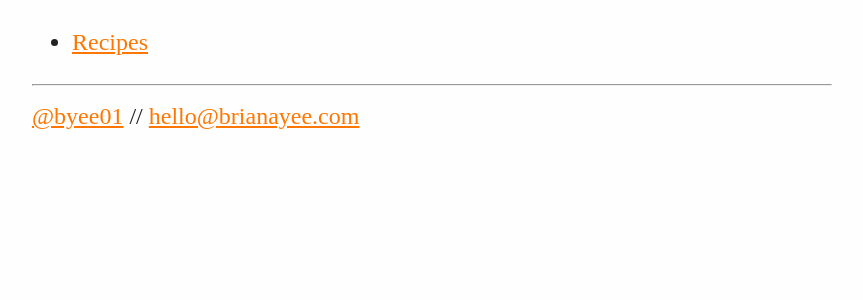
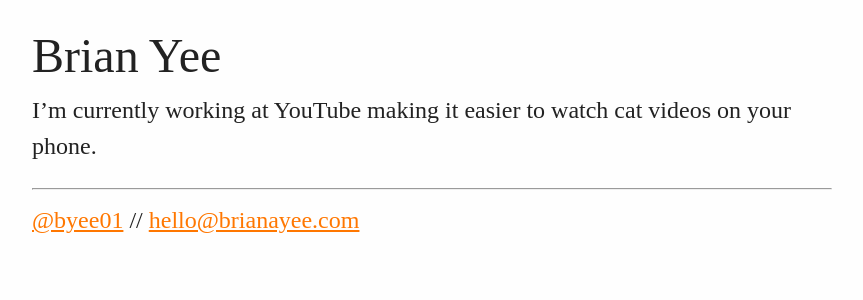
Before and after one commit to byee01/byee01.github.io, a Jekyll site: the page built from index.md, in a window 1280 px wide. Shown: the top 300 px of the page, without its empty margins (208-1071 px from the left). Built offline with Jekyll 4.4.1, drawn with Linux system fonts in a browser that asks for light colours; our own code applies the rules of GitHub Pages for plain Markdown files.

Commit message:
Simpler homepage

```diff
--- a/index.md
+++ b/index.md
@@ -2,10 +2,6 @@
 layout: default
 ---
 
-<div class="container">
-  <ul class="unstyled">
-  {% for post in site.posts %}
-    <li class="{{ post.category }}"><a href="{{ post.url }}">{{ post.title }}</a></li>
-  {% endfor %}
-  </ul>
-</div>
+# Brian Yee
+
+I'm currently working at YouTube making it easier to watch cat videos on your phone.
```
